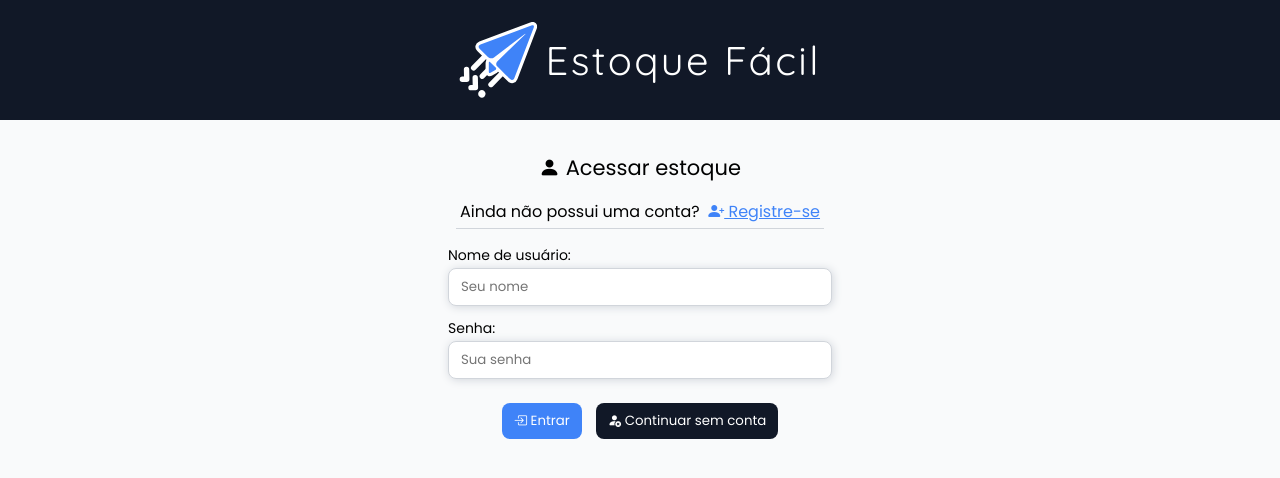
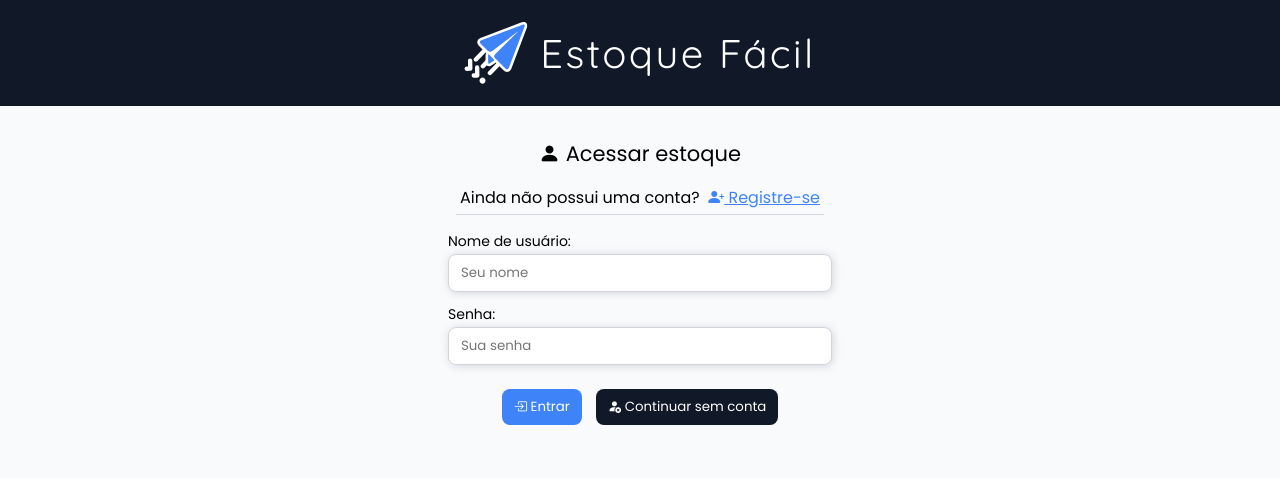
Before and after one commit to benhurk/Meu-Estoque, a React (Vite) app in the folder frontend/: page /signin in a window 1280 px wide. Shown: the top 478 px of the page. Built offline with nearby package versions, Linux system fonts and the light colour scheme; the HTML template or start-up script is replaced by a standard one.

Commit message:
Changed the logo size, and improved some error handling

```diff
--- a/frontend/src/components/Header/Header.module.css
+++ b/frontend/src/components/Header/Header.module.css
@@ -13,7 +13,11 @@ h1 {
     line-height: 0;
     display: flex;
     align-items: center;
-    gap: 0.5rem;
+    gap: 0.75rem;
+}
+
+h1 img {
+    height: 3.875rem;
 }
 
 .title span {
--- a/frontend/src/components/LoadButton/index.tsx
+++ b/frontend/src/components/LoadButton/index.tsx
@@ -28,6 +28,7 @@ export default function LoadButton() {
                 reader.result as string
             );
 
+            if (result.list && result.logs) {
                 const validItems = result.list.filter((loadedItem) => {
                     const newItem: Omit<ListItemType, 'id'> = {
                         name: loadedItem.name,
@@ -41,7 +42,8 @@ export default function LoadButton() {
                     return (
                         !Object.values(newItem).some(
                             (val) => typeof val === 'undefined'
-                    ) && !listItems.some((item) => item.name === newItem.name)
+                        ) &&
+                        !listItems.some((item) => item.name === newItem.name)
                     );
                 });
 
@@ -84,8 +86,11 @@ export default function LoadButton() {
                     }
                 } else {
                     triggerErrorToast(
-                    'O arquivo selecionado é inválido ou não há dados para serem importados.'
+                        'O arquivo selecionado não possui dados para serem importados.'
                     );
+                }
+            } else {
+                triggerErrorToast('O arquivo selecionado é inválido.');
             }
         };
 
--- a/frontend/src/components/LogsTable/index.tsx
+++ b/frontend/src/components/LogsTable/index.tsx
@@ -205,7 +205,7 @@ export default function LogsTable() {
                         text={
                             fetchError
                                 ? fetchError
-                                : 'Nenhum registro disponível.'
+                                : `Nenhum registro disponível em ${monthFilter}.`
                         }
                     />
                 )}
```
Also changed, not shown: 1 other file (tests, documents, lock files or other folders). Lines whose indentation alone changed are shown as unchanged.
